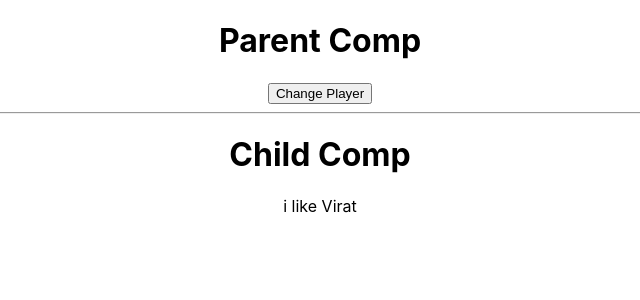
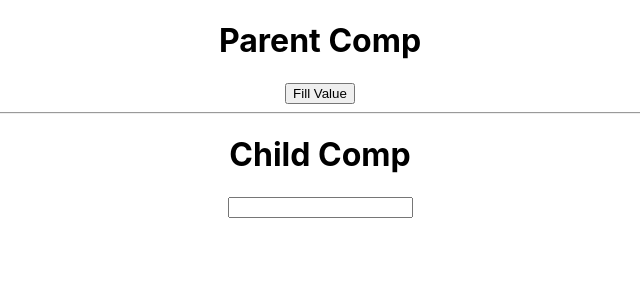
Before and after one commit to lalitlsg/react-concepts, a React (Create React App) app: page / in a window 1280 px wide. Shown: the top 300 px of the page, without its empty margins (320-960 px from the left). Built offline with nearby package versions, Linux system fonts and the light colour scheme.

Commit message:
forwarding refs

```diff
--- a/src/App.js
+++ b/src/App.js
@@ -18,6 +18,7 @@ import LifeCycleA from "./components/lifecycles/LifeCycleA";
 import Parent from "./components/pure-comp/Parent";
 import RefComp from "./components/refs/RefComp";
 import RefParent from "./components/refs-with-class/RefParent";
+import FRParent from "./components/forward-ref/FRParent";
 
 function App() {
   return (
@@ -45,7 +46,8 @@ function App() {
       {/* <LifeCycleA name="lalit" /> */}
       {/* <Parent /> */}
       {/* <RefComp /> */}
-      <RefParent />
+      {/* <RefParent /> */}
+      <FRParent />
     </div>
   );
 }
--- /dev/null
+++ b/src/components/forward-ref/FRChild.js
@@ -0,0 +1,14 @@
+import React from "react";
+
+const FRChild = React.forwardRef((props, ref) => {
+  return (
+    <div>
+      <h1>Child Comp</h1>
+      <div>
+        <input type="text" ref={ref} />
+      </div>
+    </div>
+  );
+});
+
+export default FRChild;
--- /dev/null
+++ b/src/components/forward-ref/FRParent.js
@@ -0,0 +1,27 @@
+import React, { Component } from "react";
+import FRChild from "./FRChild";
+
+export default class FRParent extends Component {
+  constructor(props) {
+    super(props);
+
+    this.inputRef = React.createRef();
+  }
+
+  fillValue = () => {
+    this.inputRef.current.value = "Bhar Diya";
+  };
+
+  render() {
+    return (
+      <div>
+        <h1>Parent Comp</h1>
+        <div>
+          <button onClick={this.fillValue}>Fill Value</button>
+        </div>
+        <hr />
+        <FRChild ref={this.inputRef} />
+      </div>
+    );
+  }
+}
```
